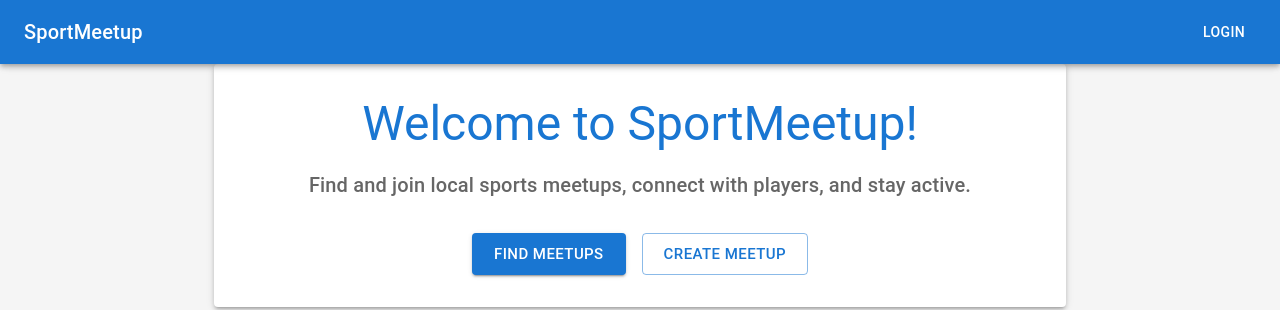
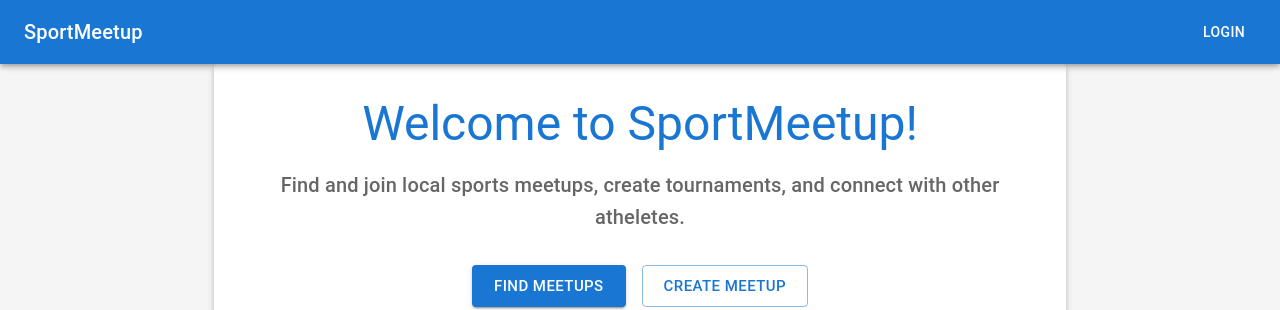
Before and after one commit to Abrav74/run-it-web, a Next.js app in the folder client/: page / in a window 1280 px wide. Shown: the top 310 px of the page. Built offline with nearby package versions, Linux system fonts and the light colour scheme.

Commit message:
made some wording changes to better promot the app

```diff
--- a/client/src/app/page.tsx
+++ b/client/src/app/page.tsx
@@ -31,8 +31,8 @@ export default function Home() {
             Welcome to SportMeetup!
           </Typography>
           <Typography variant="h6" color="text.secondary" gutterBottom>
-            Find and join local sports meetups, connect with players, and stay
-            active.
+            Find and join local sports meetups, create tournaments, and connect
+            with other atheletes.
           </Typography>
           <Stack
             direction="row"
```
